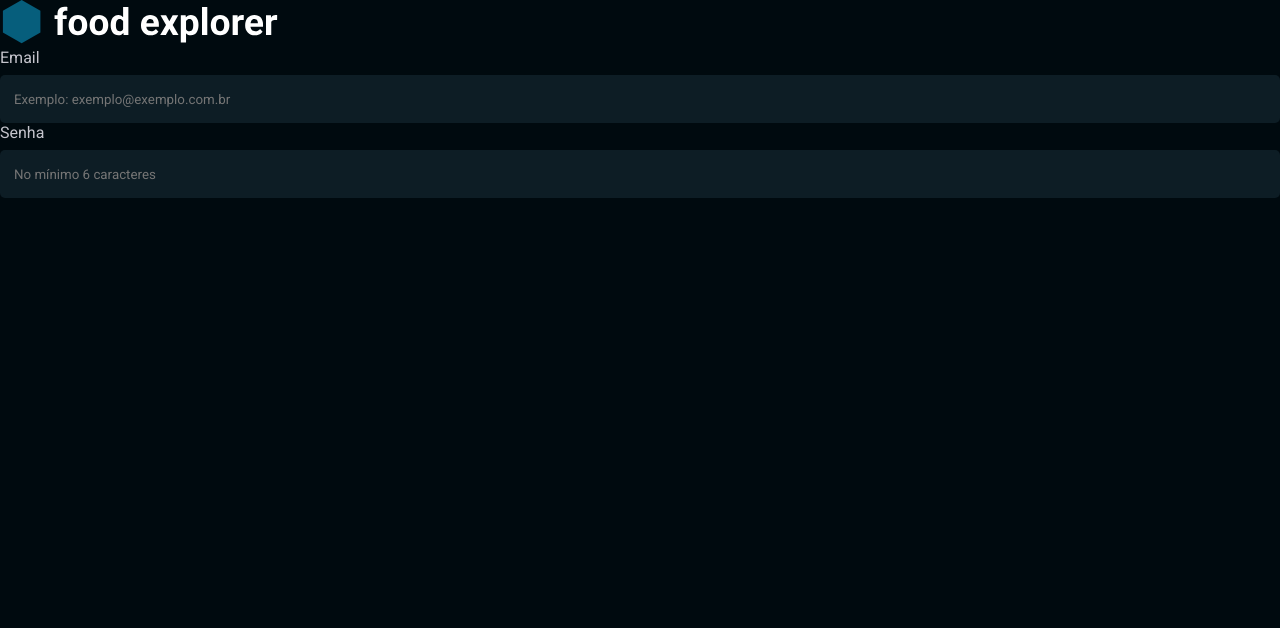
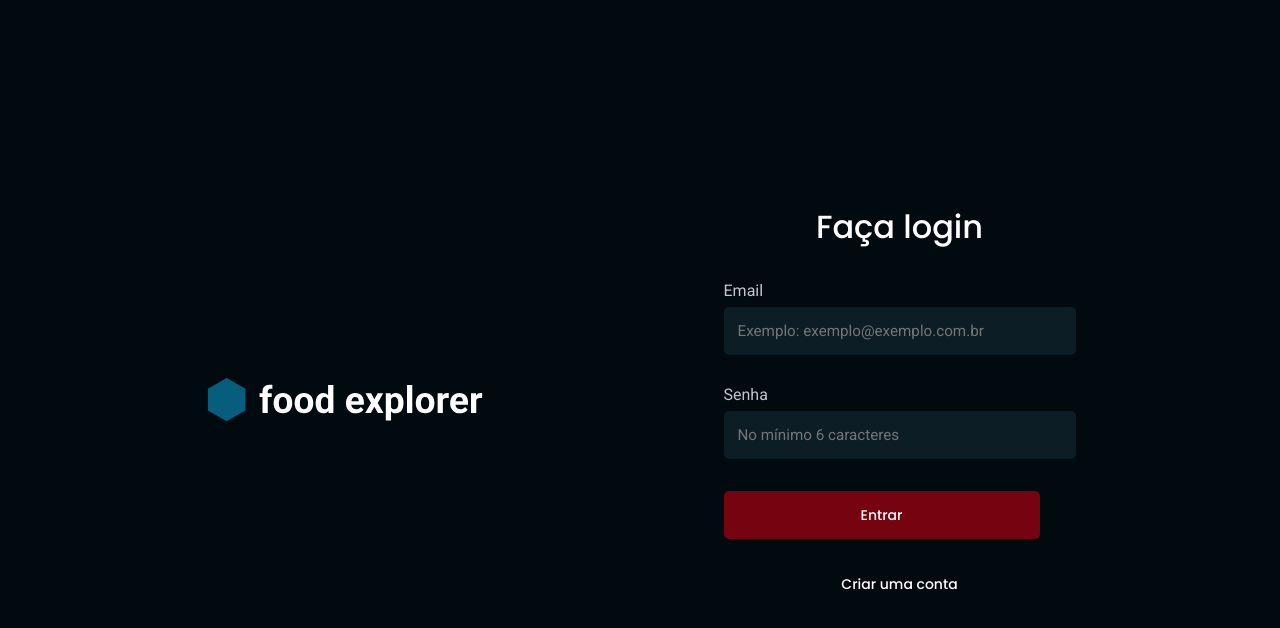
Before and after one commit to consolmagno/food_explorer, a React (Vite) app: page / in a window 1280 px wide. Shown: the top 628 px of the page. Built offline with nearby package versions, Linux system fonts and the light colour scheme.

Commit message:
Create responsible Sing in page

```diff
--- /dev/null
+++ b/src/components/Button/index.jsx
@@ -0,0 +1,15 @@
+import { Container } from "./style";
+
+// eslint-disable-next-line react/prop-types
+export function Button({title, isDisable, ...rest}){
+  return(
+    <Container
+      type="button"
+      {...rest}
+      isDisable={isDisable}
+      >
+      {title}
+    </Container>
+
+  )
+}
--- /dev/null
+++ b/src/components/Button/style.js
@@ -0,0 +1,22 @@
+import styled from "styled-components";
+
+export const Container = styled.button`
+  background-color: ${({theme, isDisable}) => isDisable ? theme.COLORS.TOMATO_400 : theme.COLORS.TOMATO_100};
+  color: ${({theme}) => theme.COLORS.LIGHT_100};
+
+  font-family: 'Poppins', sans-serif;
+  font-weight: 500;
+  font-size: 0.875rem;
+  line-height: 1.5rem;
+
+  max-width: 19.75rem;
+  border-radius: 5px;
+  padding: 0.75rem 2rem;
+  cursor: pointer;
+
+  &:hover{
+    background-color: ${({theme}) => theme.COLORS.TOMATO_200};
+    transition: 0.2s;
+  }
+
+`
--- /dev/null
+++ b/src/components/ButtonText/index.jsx
@@ -0,0 +1,12 @@
+import { Container } from "./style";
+
+// eslint-disable-next-line react/prop-types
+export function ButtonText({title, ...rest}){
+  return(
+    <Container
+    type="button"
+    {...rest}>
+      {title}
+    </Container>
+  )
+}
--- /dev/null
+++ b/src/components/ButtonText/style.js
@@ -0,0 +1,13 @@
+import styled from "styled-components";
+
+export const Container = styled.button`
+  background-color: transparent;
+  color: ${({theme}) => theme.COLORS.LIGHT_100};
+
+  font-family: 'Poppins', sans-serif;
+  font-weight: 500;
+  font-size: 0.875rem;
+
+  cursor: pointer;
+  line-height: 1.5rem;
+`
--- a/src/components/Input/style.js
+++ b/src/components/Input/style.js
@@ -4,6 +4,7 @@ export const InputGroup = styled.div`
   font-family: 'Roboto', sans-serif;
   color: ${({theme}) => theme.COLORS.LIGHT_400};
   font-size: 1rem;
+  line-height: 1rem;
 
   display: grid;
   gap: 0.5rem;
@@ -29,6 +30,8 @@ export const Container = styled.div`
     width: 100%;
 
     font-family: 'Roboto', sans-serif;
+    font-size: 0.95rem;
+    line-height: 1rem;
   }
 
 `
--- a/src/pages/SignIn/index.jsx
+++ b/src/pages/SignIn/index.jsx
@@ -1,16 +1,22 @@
-import { Container } from "./style"
+import { Container, Content } from "./style"
 import { Input } from "../../components/Input"
 import HorizontalLogo from "../../assets/horizontal_logo.svg"
+import { Button } from "../../components/Button"
+import { ButtonText } from "../../components/ButtonText"
 
 export function SignIn(){
   return(
     <Container>
-      <img src={HorizontalLogo} alt="" />
-      {/* <h1>Faça login</h1> */}
-      <div>
-        <Input type="text" placeholder="Exemplo: exemplo@exemplo.com.br" label="Email" id="email"/>
-        <Input type="text" placeholder="No mínimo 6 caracteres" label="Senha" id="password"/>
-      </div>
+        <Content>
+          <img src={HorizontalLogo} alt=""/>
+          <form>
+            <h1>Faça login</h1>
+            <Input type="text" placeholder="Exemplo: exemplo@exemplo.com.br" label="Email" id="email"/>
+            <Input type="text" placeholder="No mínimo 6 caracteres" label="Senha" id="password"/>
+            <Button title="Entrar"></Button>
+            <ButtonText title="Criar uma conta"></ButtonText>
+          </form>
+        </Content>
     </Container>
   )
 }
--- a/src/pages/SignIn/style.js
+++ b/src/pages/SignIn/style.js
@@ -1,9 +1,42 @@
 import styled from "styled-components";
 
 export const Container = styled.div`
+  display: grid;
+  justify-content: center;
+  align-items: center;
+  height: 100vh;
+  width: 100vw;
 
-  h1{
+`
+export const Content = styled.div`
+  display: flex;
+  flex-direction: column;
+  gap: 5rem;
+
+  form{
+    display: grid;
+    gap: 2rem;
+
+    h1{
+    display: none;
+
     font-family: 'Poppins', sans-serif;
+    font-weight: 500;
+    font-size: 2rem;
+    text-align: center;
+    }
   }
 
+  @media screen and (min-width: 1000px){
+    flex-direction: row;
+    gap: 15rem;
+
+    form{
+      width: 22rem;
+
+      h1{
+      display: inline;
+      }
+    }
+  }
 `
```
